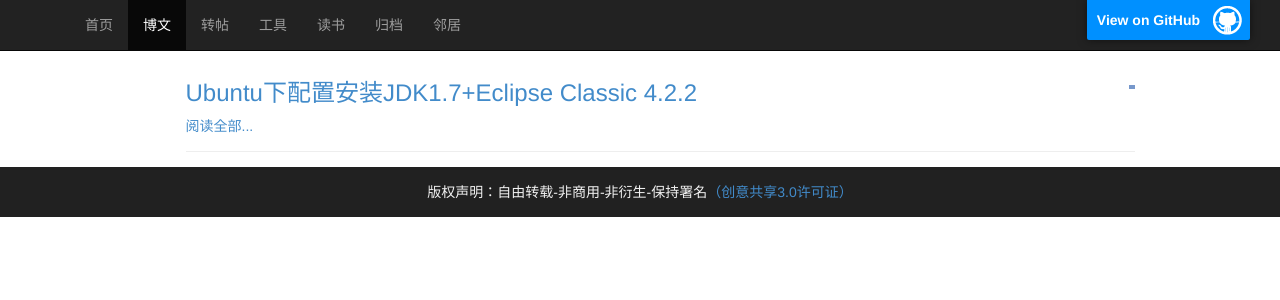
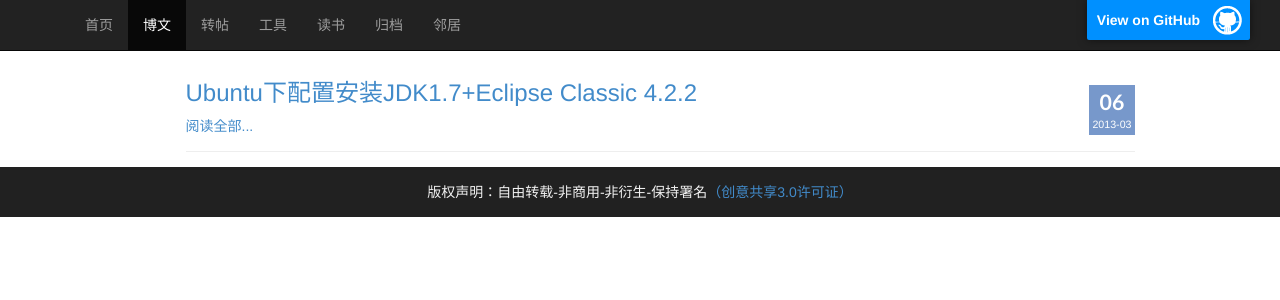
Before and after one commit to sheleng/sheleng.github.io, a Jekyll site: the page built from pages/blogs.html, in a window 1280 px wide. Shown: the top 300 px of the page. Built offline with Jekyll 4.4.1, drawn with Linux system fonts in a browser that asks for light colours.

Commit message:
修改首页布局

```diff
--- a/pages/blogs.html
+++ b/pages/blogs.html
@@ -14,8 +14,8 @@
           	<p><a href="{{ post.url }}">阅读全部...</a></p>
           </div>
       	  <span class="post_date">
-          	<em>{{ post.day }}</em>
-          	{{ post.year-month }}
+          	<em>{{ post.date | date: "%d"}}</em>
+            {{ post.date | date: "%Y-%m" }}
           </span>
       	</li>
     {% endif %}
--- a/pages/repost.html
+++ b/pages/repost.html
@@ -14,8 +14,8 @@
           	<p><a href="{{ post.url }}">阅读全部...</a></p>
           </div>
       	  <span class="post_date">
-          	<em>{{ post.day }}</em>
-          	{{ post.year-month }}
+          	<em>{{ post.date | date: "%d"}}</em>
+            {{ post.date | date: "%Y-%m" }}
           </span>
       	</li>
     {% endif %}
```
